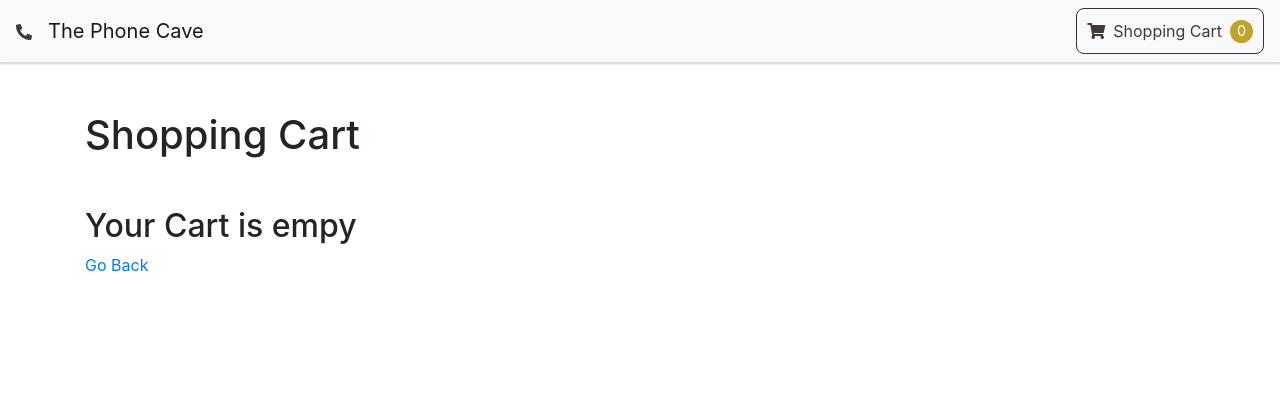
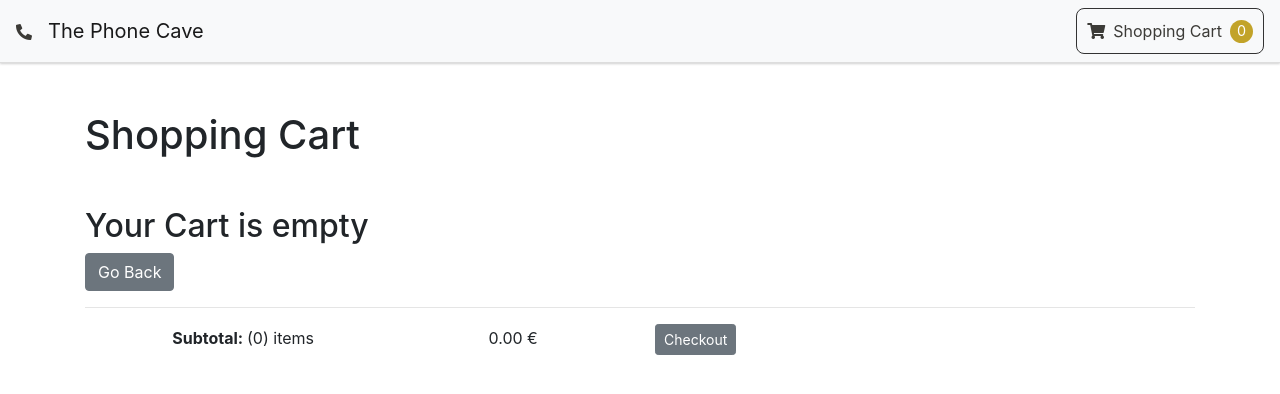
Before and after one commit to VictorRodriguezIronhack/reto_web, a React (Create React App) app in the folder client/: page /cart in a window 1280 px wide. Shown: the top 394 px of the page. Built offline with nearby package versions, Linux system fonts and the light colour scheme.

Commit message:
service delete

```diff
--- a/client/src/components/pages/Cart.js
+++ b/client/src/components/pages/Cart.js
@@ -1,5 +1,5 @@
 import './Cart.css'
-import { Container, Row } from 'react-bootstrap'
+import { Container, Row, Button, Col } from 'react-bootstrap'
 import { useEffect } from "react";
 import { useSelector, useDispatch } from "react-redux"
 import { Link } from "react-router-dom"
@@ -16,28 +16,28 @@ const Cart = () => {
 
     const dispatch = useDispatch();
 
-    const cart = useSelector((state) => state.cart);
-    const { cartItems } = cart;
+    const cart = useSelector((state) => state.cart)
+    const { cartItems } = cart
 
-    useEffect(() => { }, []);
+    useEffect(() => { }, [])
 
     const qtyChangeHandler = (id, qty) => {
-        dispatch(addToCart(id, qty));
+        dispatch(addToCart(id, qty))
     }
 
     const removeFromCartHandler = id => {
-        dispatch(removeFromCart(id));
+        dispatch(removeFromCart(id))
     }
 
     const getCartCount = () => {
         return cartItems.reduce((qty, item) => Number(item.qty) + qty, 0);
-    };
+    }
 
     const getCartSubTotal = () => {
         return cartItems
             .reduce((price, item) => price + item.price * item.qty, 0)
-            .toFixed(2);
-    };
+            .toFixed(2)
+    }
 
 
     return (
@@ -46,15 +46,24 @@ const Cart = () => {
 
             {cartItems.length === 0 ?
                 <>
-                    <h2>Your Cart is empy</h2>
-                    <Link to="/">Go Back</Link>
+                    <h2>Your Cart is empty</h2>
+                    <Link to="/" className="btn btn-secondary">Go Back</Link>
                 </>
                 : cartItems.map(elm =>
-
                     <CartItem key={elm.product}{...elm} qtyChangeHandler={qtyChangeHandler} removeHandler={removeFromCartHandler} />
-
                 )
             }
+            <hr />
+            <Row className="d-flex justify-content-between align-items-baseline">
+                <Col className="d-flex justify-content-around ">
+                    <p><strong>Subtotal: </strong> ({getCartCount()}) items</p>
+                    <p>{getCartSubTotal()} €</p>
+                </Col>
+                <Col>
+                    <Button className="amount-btn btn" variant="secondary" size="sm"> Checkout</Button>
+                </Col>
+            </Row>
+
         </Container>
     )
 }
--- a/client/src/components/pages/CartItem.css
+++ b/client/src/components/pages/CartItem.css
@@ -2,6 +2,7 @@
     margin-bottom: 30px;
     box-shadow: 0 2px 4px rgba(0,0,0,.08);
     border: 1px solid rgba(0,0,0,.125);
+    padding:15px
 }
 .cart-item a {
     color:#3c3b37;
--- a/client/src/components/pages/CartItem.js
+++ b/client/src/components/pages/CartItem.js
@@ -7,11 +7,14 @@ const CartItem = (props) => {
     return (
 
         <Row className="cart-item d-flex align-items-center justify-content-around">
+
             <img src={props.imageFileName} alt={props.name} />
+
             <Link to={`/phone/${props.product}`} className="d-flex flex-column" style={{ textDecoration: 'none' }}>
                 <h4 style={{ fontSize: '1.2em' }}>{props.manufacturer} {props.name}</h4>
-                <p style={{ margin: 0 }}>{props.price} €</p>
+                <p style={{ margin: 0 }}>${props.price} €</p>
             </Link>
+
             <ListGroup.Item className="d-flex ">
                 <p className="mr-3 my-auto">Quantity</p>
                 <Form.Control as="select" defaultValue="Choose..." value={props.qty} onChange={(e) => props.qtyChangeHandler(props.product, e.target.value)}>
@@ -22,7 +25,9 @@ const CartItem = (props) => {
                     ))}
                 </Form.Control>
             </ListGroup.Item>
+
             <Button className="amount-btn" variant="outline-secondary" size="sm" onClick={() => props.removeHandler(props.product)}><i className="fas fa-trash"></i></Button>
+
         </Row>
 
     )
--- a/client/src/components/pages/PhoneDetails.css
+++ b/client/src/components/pages/PhoneDetails.css
@@ -0,0 +1,3 @@
+img{
+    width:100%
+}
--- a/client/src/components/pages/PhoneDetails.js
+++ b/client/src/components/pages/PhoneDetails.js
@@ -42,7 +42,7 @@ const PhoneDetails = ({ match, history }) => {
                     <>
                         <h2 className="phone-name"></h2>
                         <Row className="d-flex align-items-center">
-                            <Col md={3}>
+                            <Col md={3} >
                                 <Image src={product.imageFileName} alt={product.name} />
                             </Col>
                             <Col md={6}>
--- a/client/src/service/phones.service.js
+++ /dev/null
@@ -1,18 +0,0 @@
-
-import axios from 'axios'
-
-// const env = runtimeEnv()
-
-export default class PhonesService {
-
-    constructor() {
-        this.apiHandler = axios.create({
-            baseURL: `http://localhost:5000/api/phones`
-            //withCredentials: true
-        })
-    }
-
-    getPhones = () => this.apiHandler.get('/getAllPhones')
-    getPhone = id => this.apiHandler.get(`/getOnePhone/${id}`)
-
-}
```
Also changed, not shown: 1 other file (tests, documents, lock files or other folders).
